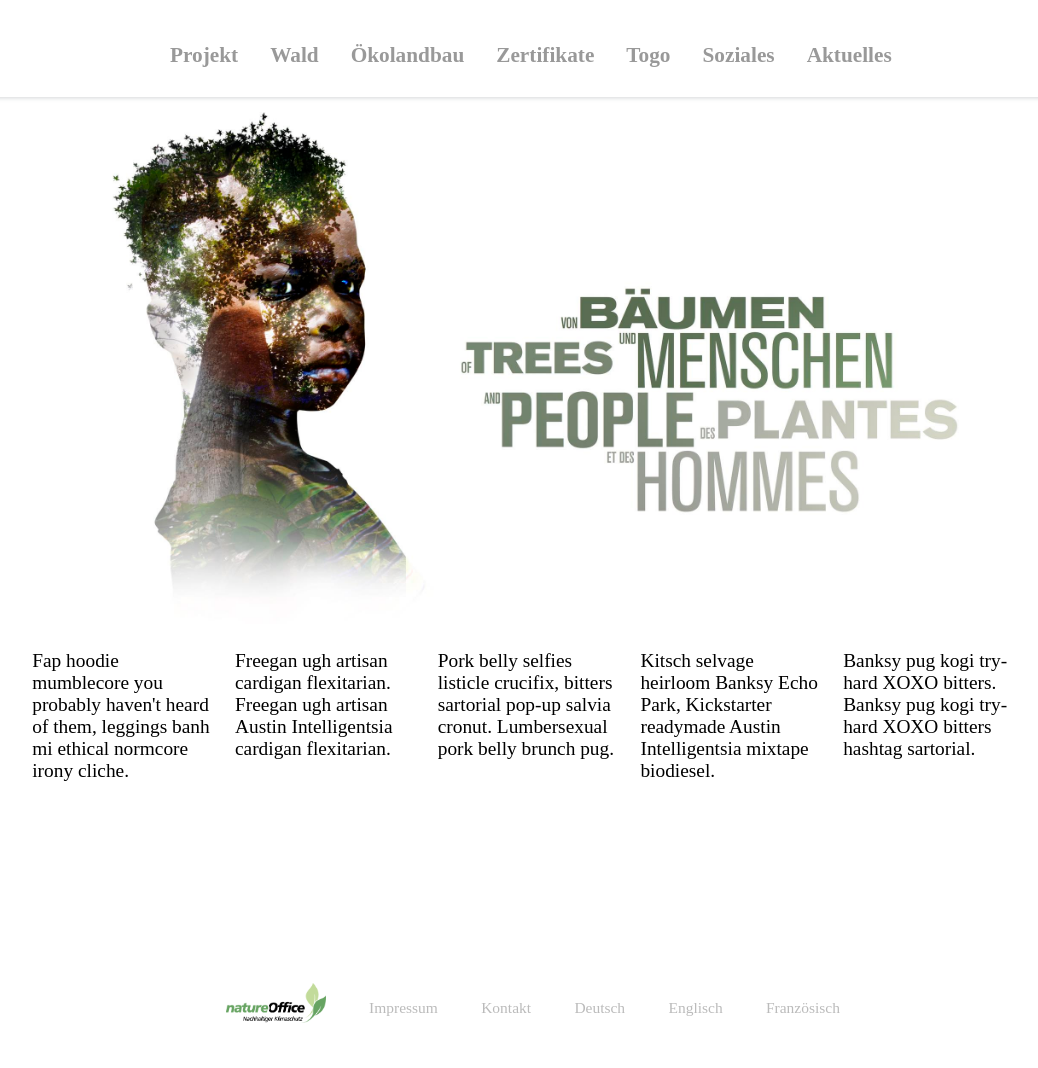
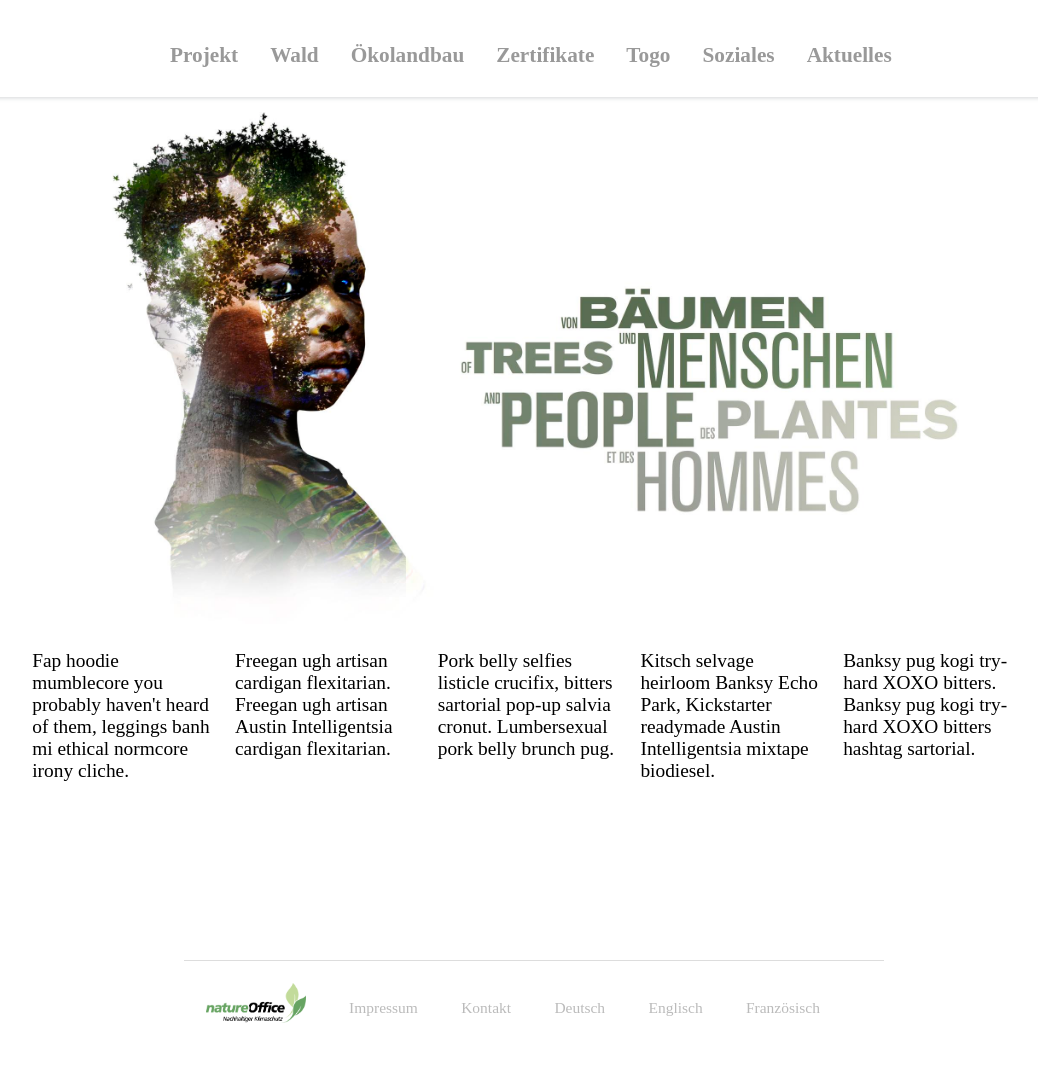
Before and after one commit to kulturpessimist/website-project-togo, a website: page src/_attachments/home.html in a window 1280 px wide. Shown: the whole page, without its empty margins (106-1144 px from the left). Drawn offline with Linux system fonts and the light colour scheme.

Commit message:
mini mini mini...

```diff
--- a/src/_attachments/css/design.css
+++ b/src/_attachments/css/design.css
@@ -118,6 +118,11 @@
 	margin-bottom: 1em;
 	font-size: 0.8em;
 	text-align: center;
+
+	-webkit-padding-start: 0px;
+}
+.home footer ul{
+	border-top: 1px #DDD solid;
 }
 footer li{
 	float: left;
```
